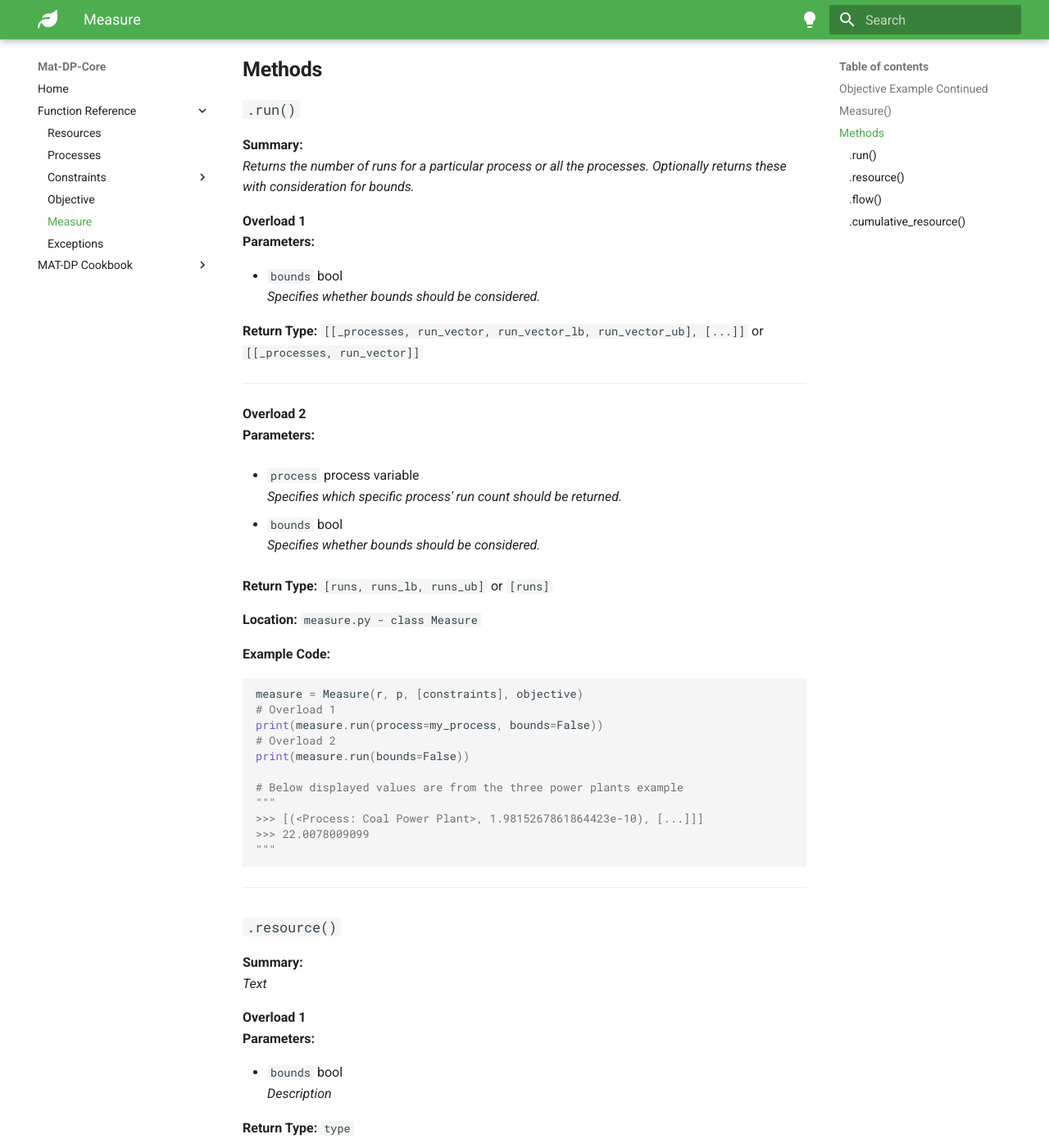
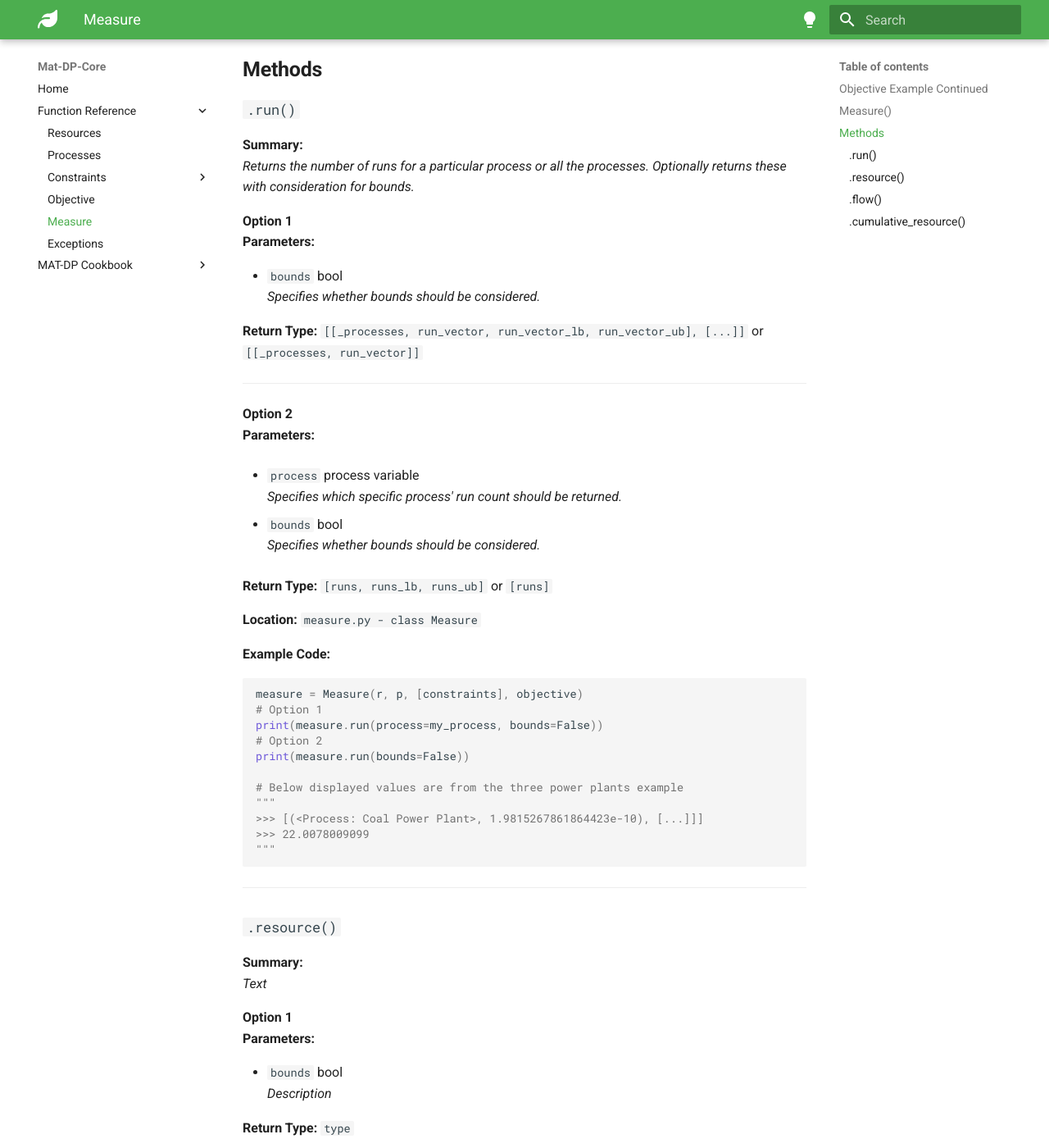
Before and after one commit to Mat-dp/mat-dp-core, an MkDocs documentation site: the page built from docs/Function Reference/measure.md, in a window 1280 px wide and 1400 px high, scrolled down 2428 px. Shown: the whole window at 82% size. Built offline with MkDocs 1.6.1 and Material for MkDocs 9.7.7, drawn with Linux system fonts in a browser that asks for light colours; some of the changed text lies outside the part shown.

Commit message:
Docs: Overload -> Option

````diff
--- a/docs/Function Reference/measure.md
+++ b/docs/Function Reference/measure.md
@@ -117,7 +117,7 @@ measure = Measure(resources=r, processes=p, constraints=constraints, objective=o
 **Summary:**
 *Returns the number of runs for a particular process or all the processes. Optionally returns these with consideration for bounds.*
 
-**Overload 1**
+**Option 1**
 **Parameters:**
 
 * ```bounds``` bool
@@ -127,7 +127,7 @@ measure = Measure(resources=r, processes=p, constraints=constraints, objective=o
 
 ---
 
-**Overload 2**
+**Option 2**
 **Parameters:**
 
 * ```process``` process variable
@@ -144,9 +144,9 @@ measure = Measure(resources=r, processes=p, constraints=constraints, objective=o
 **Example Code:**
 ```py
 measure = Measure(r, p, [constraints], objective)
-# Overload 1
+# Option 1
 print(measure.run(process=my_process, bounds=False))
-# Overload 2
+# Option 2
 print(measure.run(bounds=False))
 
 # Below displayed values are from the three power plants example
@@ -163,7 +163,7 @@ print(measure.run(bounds=False))
 **Summary:**
 *Text*
 
-**Overload 1**
+**Option 1**
 **Parameters:**
 
 * ```bounds``` bool
@@ -173,7 +173,7 @@ print(measure.run(bounds=False))
 
 ---
 
-**Overload 2**
+**Option 2**
 **Parameters:**
 
 * ```process```
@@ -186,7 +186,7 @@ print(measure.run(bounds=False))
 
 ---
 
-**Overload 3**
+**Option 3**
 **Parameters:**
 
 * ```resource```
@@ -199,7 +199,7 @@ print(measure.run(bounds=False))
 
 ---
 
-**Overload 4**
+**Option 4**
 **Parameters:**
 
 * ```process``` process variable
@@ -225,7 +225,7 @@ print(measure.run(bounds=False))
 
 ### `.flow()`
 
-**Overload N**
+**Option N**
 **Summary:**
 *Text*
 
@@ -238,7 +238,7 @@ print(measure.run(bounds=False))
 
 ---
 
-**Overload N**
+**Option N**
 **Summary:**
 *Text*
 
@@ -251,7 +251,7 @@ print(measure.run(bounds=False))
 
 ---
 
-**Overload N**
+**Option N**
 **Summary:**
 *Text*
 
@@ -264,7 +264,7 @@ print(measure.run(bounds=False))
 
 ---
 
-**Overload N**
+**Option N**
 **Summary:**
 *Text*
 
@@ -277,7 +277,7 @@ print(measure.run(bounds=False))
 
 ---
 
-**Overload N**
+**Option N**
 **Summary:**
 *Text*
 
@@ -290,7 +290,7 @@ print(measure.run(bounds=False))
 
 ---
 
-**Overload N**
+**Option N**
 **Summary:**
 *Text*
 
@@ -303,7 +303,7 @@ print(measure.run(bounds=False))
 
 ---
 
-**Overload N**
+**Option N**
 **Summary:**
 *Text*
 
@@ -316,7 +316,7 @@ print(measure.run(bounds=False))
 
 ---
 
-**Overload N**
+**Option N**
 **Summary:**
 *Text*
 
@@ -338,7 +338,7 @@ print(measure.run(bounds=False))
 
 ### `.cumulative_resource()`
 
-**Overload N**
+**Option N**
 **Summary:**
 *Text*
 
@@ -351,7 +351,7 @@ print(measure.run(bounds=False))
 
 ---
 
-**Overload N**
+**Option N**
 **Summary:**
 *Text*
 
@@ -364,7 +364,7 @@ print(measure.run(bounds=False))
 
 ---
 
-**Overload N**
+**Option N**
 **Summary:**
 *Text*
 
@@ -377,7 +377,7 @@ print(measure.run(bounds=False))
 
 ---
 
-**Overload N**
+**Option N**
 **Summary:**
 *Text*
 
````
